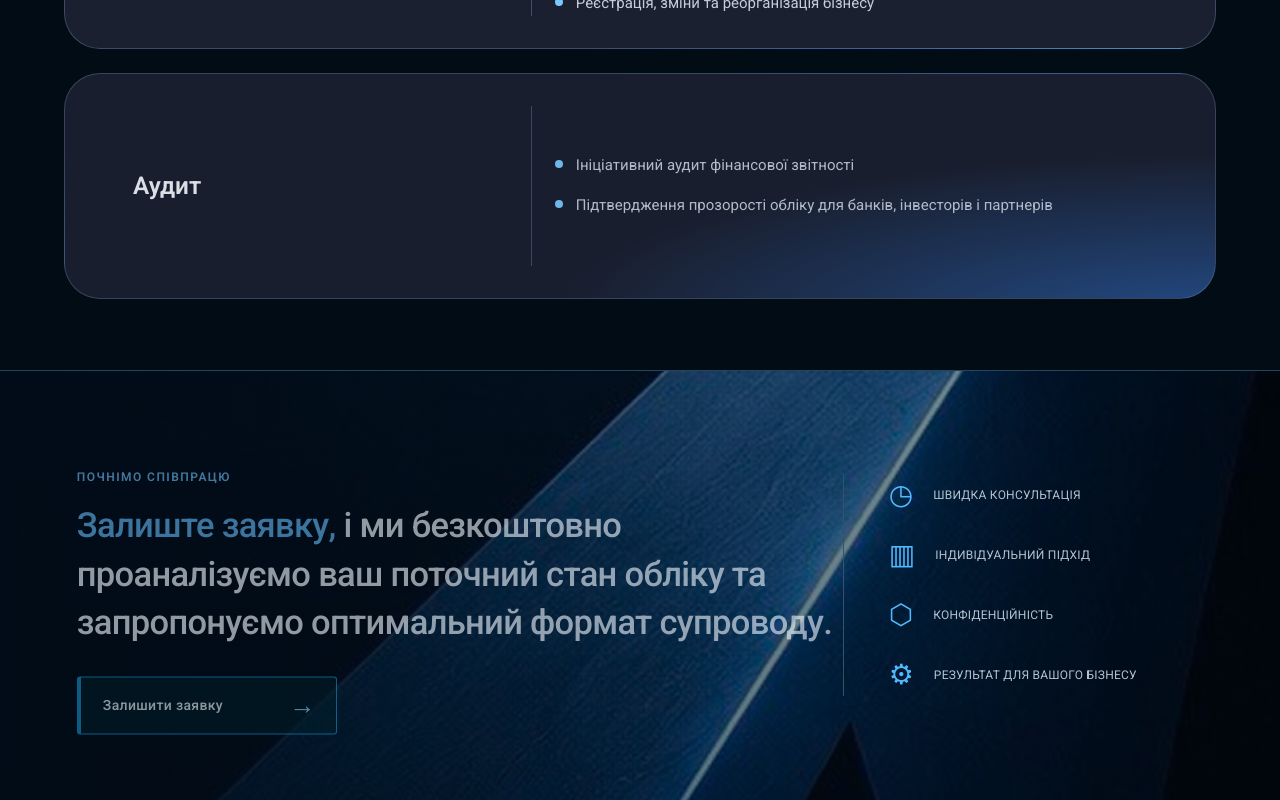
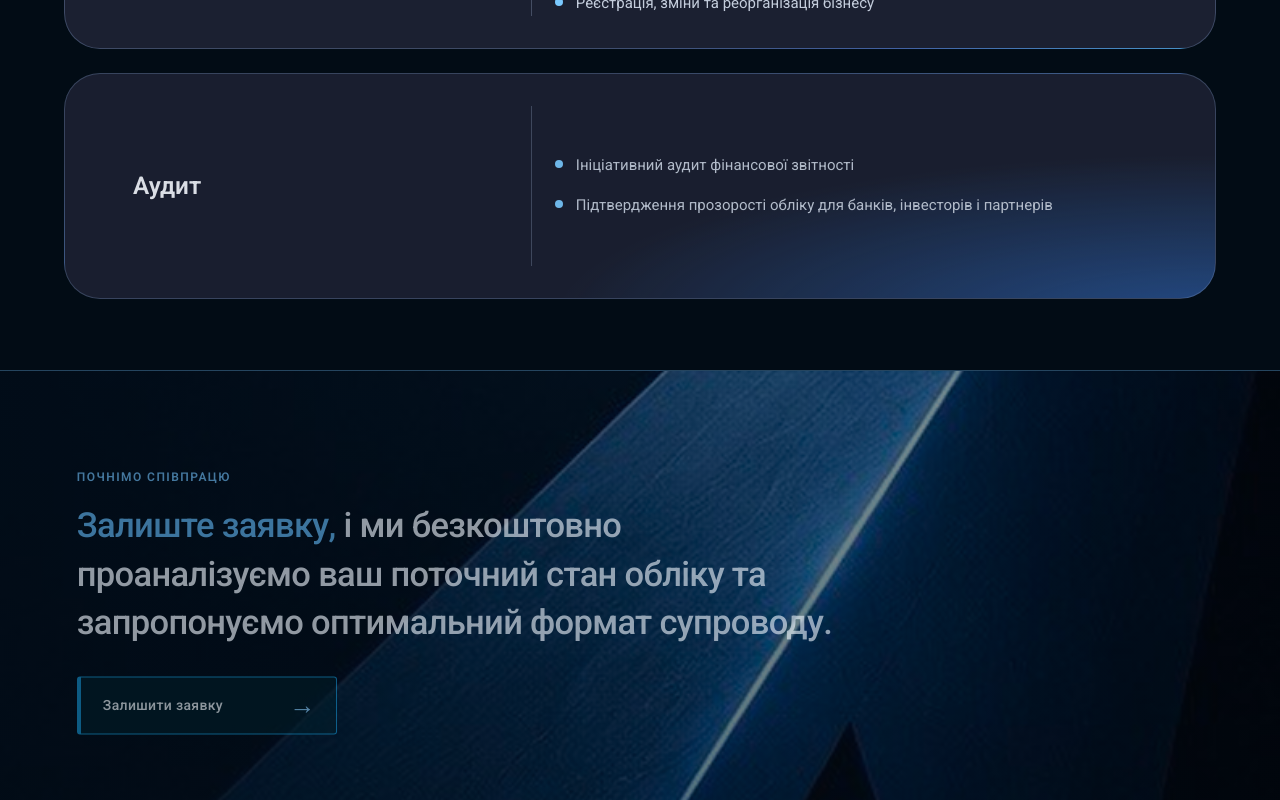
Before and after one commit to dnagorna3817-spec/website_akc_main, a Next.js app: page /industries/manufacturing in a window 1280 px wide. Shown: the part 2429-3229 px from the top of the page. Built offline with nearby package versions, Linux system fonts and the light colour scheme.

Commit message:
Remove right-side CTA benefits from manufacturing section

```diff
--- a/app/industries/manufacturing/page.tsx
+++ b/app/industries/manufacturing/page.tsx
@@ -59,7 +59,7 @@ export default function ManufacturingPage() {
         <div className={styles.sectionIntro}><h2>Що ми <em>пропонуємо</em></h2><p>Комплексний підхід до бухгалтерського обліку, податків, управління та розвитку виробничих підприємств.</p></div>
         <div className={styles.serviceList}>{services.map((s,i)=><article className={styles.serviceCard} key={s.title}><div className={styles.serviceHeading}><span className={styles.serviceNumber}>{String(i+1).padStart(2,"0")}</span><h3>{s.title}</h3></div><ul>{s.items.map(item=><li key={item}>{item}</li>)}</ul>{(i===0||i===2)&&<div className={styles.serviceImage} aria-hidden="true"/>}</article>)}</div>
       </section>
-      <section className={styles.cta}><div className={styles.ctaContent}><p className={styles.eyebrow}>ПОЧНІМО СПІВПРАЦЮ</p><h2><em>Залиште заявку,</em> і ми безкоштовно проаналізуємо ваш поточний стан обліку та запропонуємо оптимальний формат супроводу.</h2><Link className={styles.primary} href="/#contacts">Залишити заявку <span aria-hidden="true">→</span></Link></div><div className={styles.ctaBenefits}><p>◷ <span>ШВИДКА КОНСУЛЬТАЦІЯ</span></p><p>▥ <span>ІНДИВІДУАЛЬНИЙ ПІДХІД</span></p><p>⬡ <span>КОНФІДЕНЦІЙНІСТЬ</span></p><p>⚙ <span>РЕЗУЛЬТАТ ДЛЯ ВАШОГО БІЗНЕСУ</span></p></div></section>
+      <section className={styles.cta}><div className={styles.ctaContent}><p className={styles.eyebrow}>ПОЧНІМО СПІВПРАЦЮ</p><h2><em>Залиште заявку,</em> і ми безкоштовно проаналізуємо ваш поточний стан обліку та запропонуємо оптимальний формат супроводу.</h2><Link className={styles.primary} href="/#contacts">Залишити заявку <span aria-hidden="true">→</span></Link></div></section>
     </main>
   </div>;
 }
```
